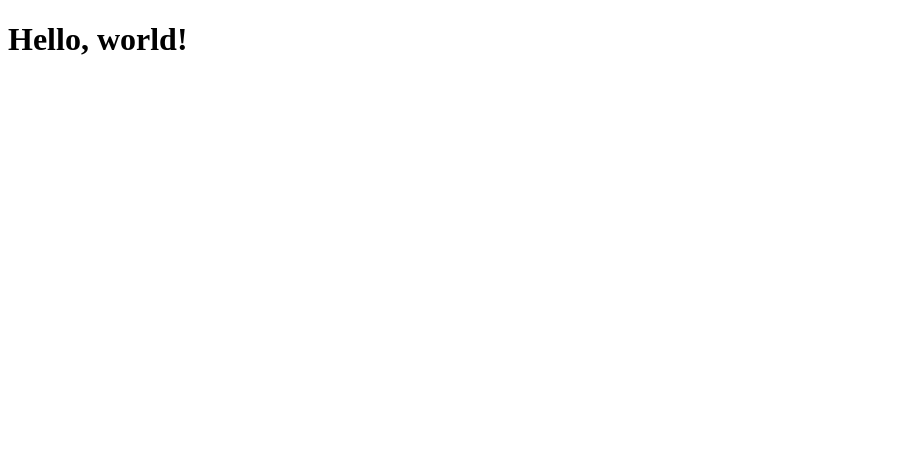
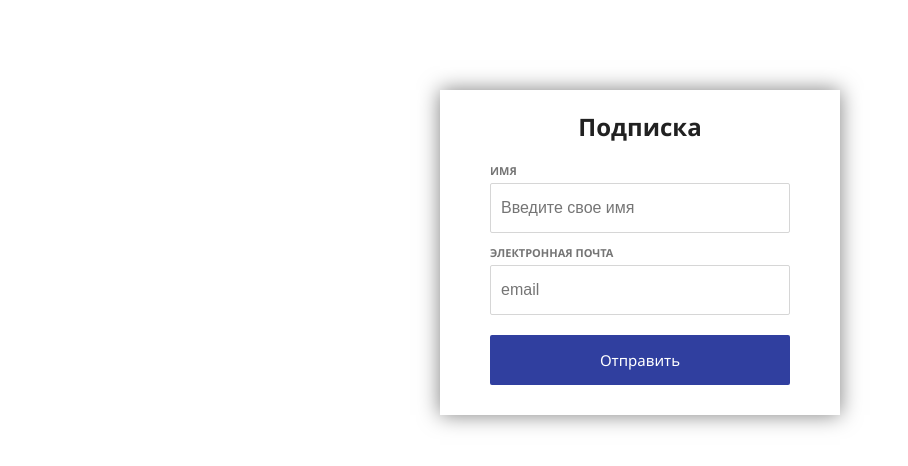
Before and after one commit to MiaNai96/MiaNai96.github.io, a plain HTML site: page index.html in a window 1280 px wide. Shown: the whole page, without its empty margins (0-908 px from the left). Drawn offline with Linux system fonts and the light colour scheme.

Commit message:
description added

```diff
--- a/index.html
+++ b/index.html
@@ -5,8 +5,21 @@
     <meta http-equiv="X-UA-Compatible" content="IE=edge">
     <meta name="viewport" content="width=device-width, initial-scale=1.0">
     <title>Document</title>
+    <link rel="stylesheet" href="styles.css">
 </head>
 <body>
-    <h1>Hello, world!</h1>
+    <form class="base-form">
+        <h2 class="main-header">Подписка</h2>
+        <label>
+          <span class="label-name">ИМЯ</span>
+          <input class="base-input" type="text" placeholder="Введите свое имя">
+        </label>
+        <label>
+          <span class="label-name">ЭЛЕКТРОННАЯ ПОЧТА</span>
+          <input class="base-input" type="email" placeholder="email">
+        </label>
+
+        <button id="btn" class="base-btn" type="submit">Отправить</button>
+    </form>
 </body>
 </html>
```
Also changed, not shown: 1 other file.
